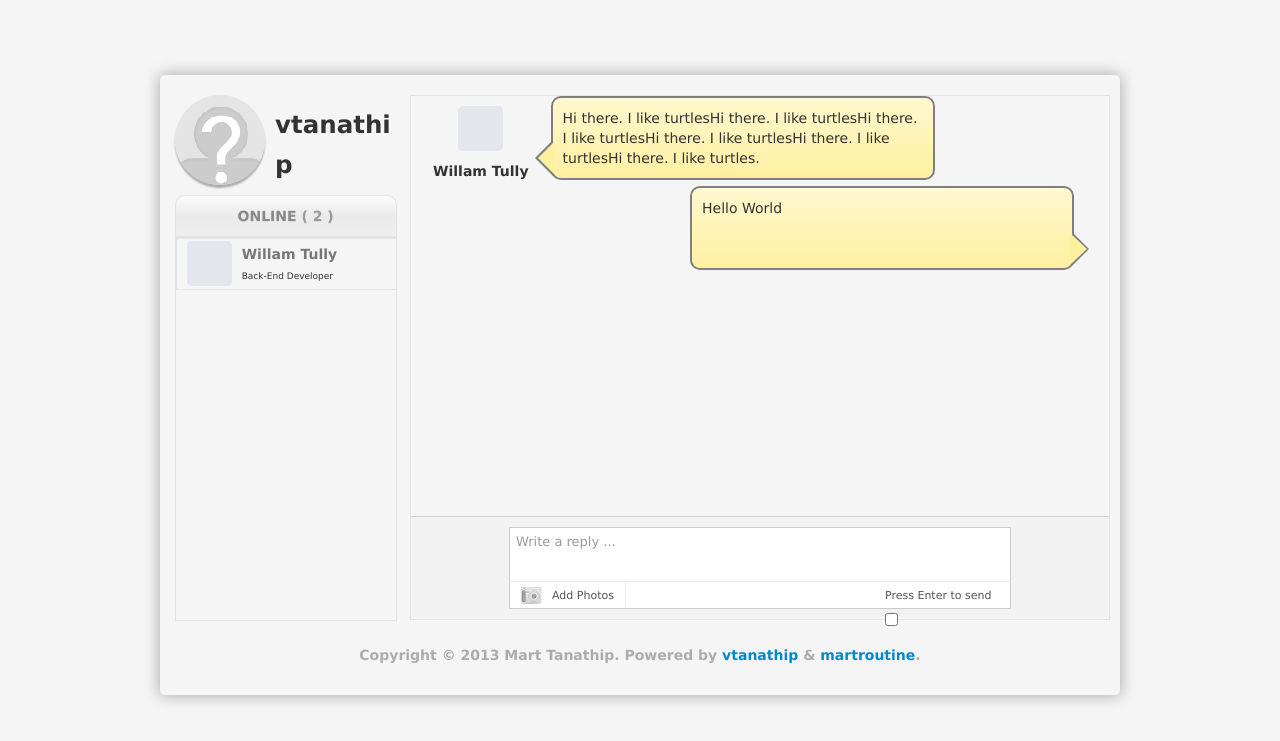
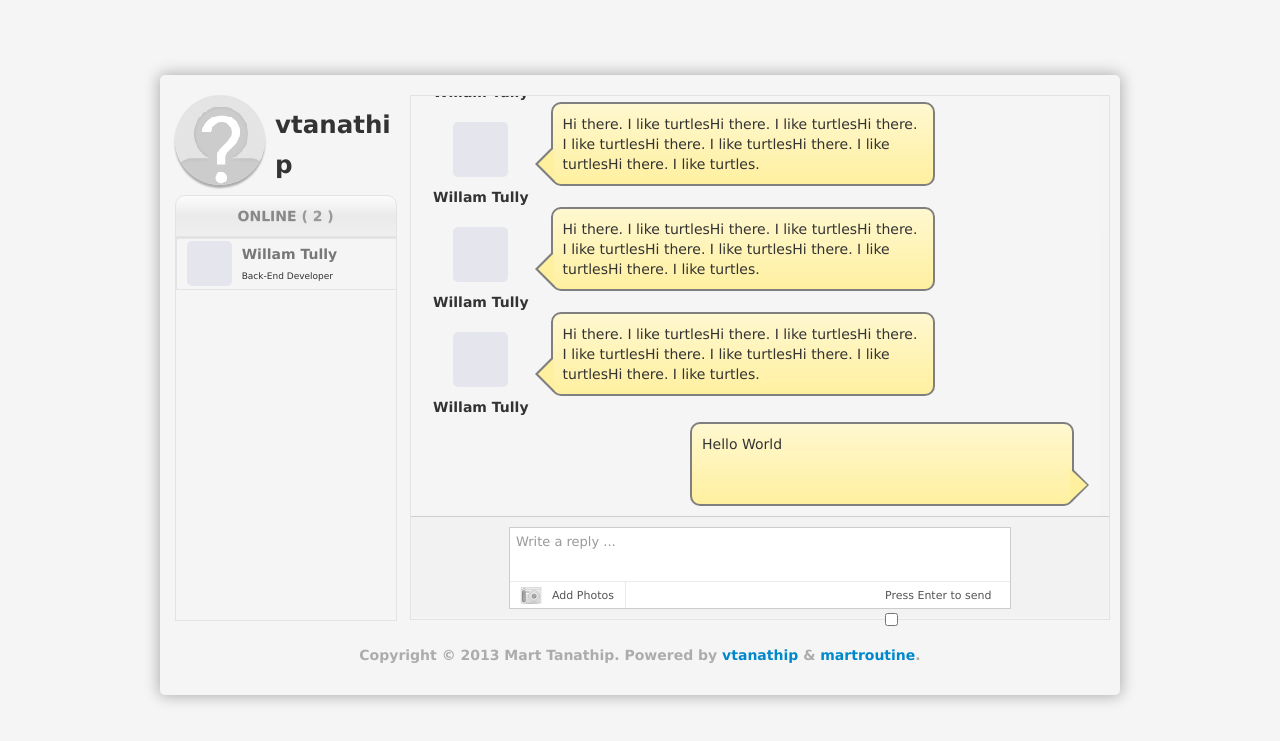
Before and after one commit to vtanathip/vChat, a website: page index.html in a window 1280 px wide. Shown: the part 47-788 px from the top of the page. Drawn offline with Linux system fonts and the light colour scheme; no server answers.

Commit message:
refactor chat input and fix overflow data

```diff
--- a/index.html
+++ b/index.html
@@ -79,6 +79,50 @@
                                     <div class="bubble_sender">Hi there. I like turtlesHi there. I like turtlesHi there. I like turtlesHi there. I like turtlesHi there. I like turtlesHi there. I like turtles.</div>
                                 </div>
                             </div>
+                            <div class="senderchat">
+                                <div class="sender_chat_username">
+                                    <div class="sender_chat_name">
+                                        <div class="sender_avatar"></div>
+                                        <span>Willam Tully</span>
+                                    </div>
+                                </div>
+                                <div class="sender_chat_text">
+                                    <div class="bubble_sender">Hi there. I like turtlesHi there. I like turtlesHi there. I like turtlesHi there. I like turtlesHi there. I like turtlesHi there. I like turtles.</div>
+                                </div>
+                            </div>
+                            <div class="senderchat">
+                                <div class="sender_chat_username">
+                                    <div class="sender_chat_name">
+                                        <div class="sender_avatar"></div>
+                                        <span>Willam Tully</span>
+                                    </div>
+                                </div>
+                                <div class="sender_chat_text">
+                                    <div class="bubble_sender">Hi there. I like turtlesHi there. I like turtlesHi there. I like turtlesHi there. I like turtlesHi there. I like turtlesHi there. I like turtles.</div>
+                                </div>
+                            </div>
+                            <div class="senderchat">
+                                <div class="sender_chat_username">
+                                    <div class="sender_chat_name">
+                                        <div class="sender_avatar"></div>
+                                        <span>Willam Tully</span>
+                                    </div>
+                                </div>
+                                <div class="sender_chat_text">
+                                    <div class="bubble_sender">Hi there. I like turtlesHi there. I like turtlesHi there. I like turtlesHi there. I like turtlesHi there. I like turtlesHi there. I like turtles.</div>
+                                </div>
+                            </div>
+                            <div class="senderchat">
+                                <div class="sender_chat_username">
+                                    <div class="sender_chat_name">
+                                        <div class="sender_avatar"></div>
+                                        <span>Willam Tully</span>
+                                    </div>
+                                </div>
+                                <div class="sender_chat_text">
+                                    <div class="bubble_sender">Hi there. I like turtlesHi there. I like turtlesHi there. I like turtlesHi there. I like turtlesHi there. I like turtlesHi there. I like turtles.</div>
+                                </div>
+                            </div>
                             <div class="userchat">
                                 <div class="chat_text">
                                     <div class="bubble_me">Hello World</div>
```
Also changed, not shown: css/main.css.
